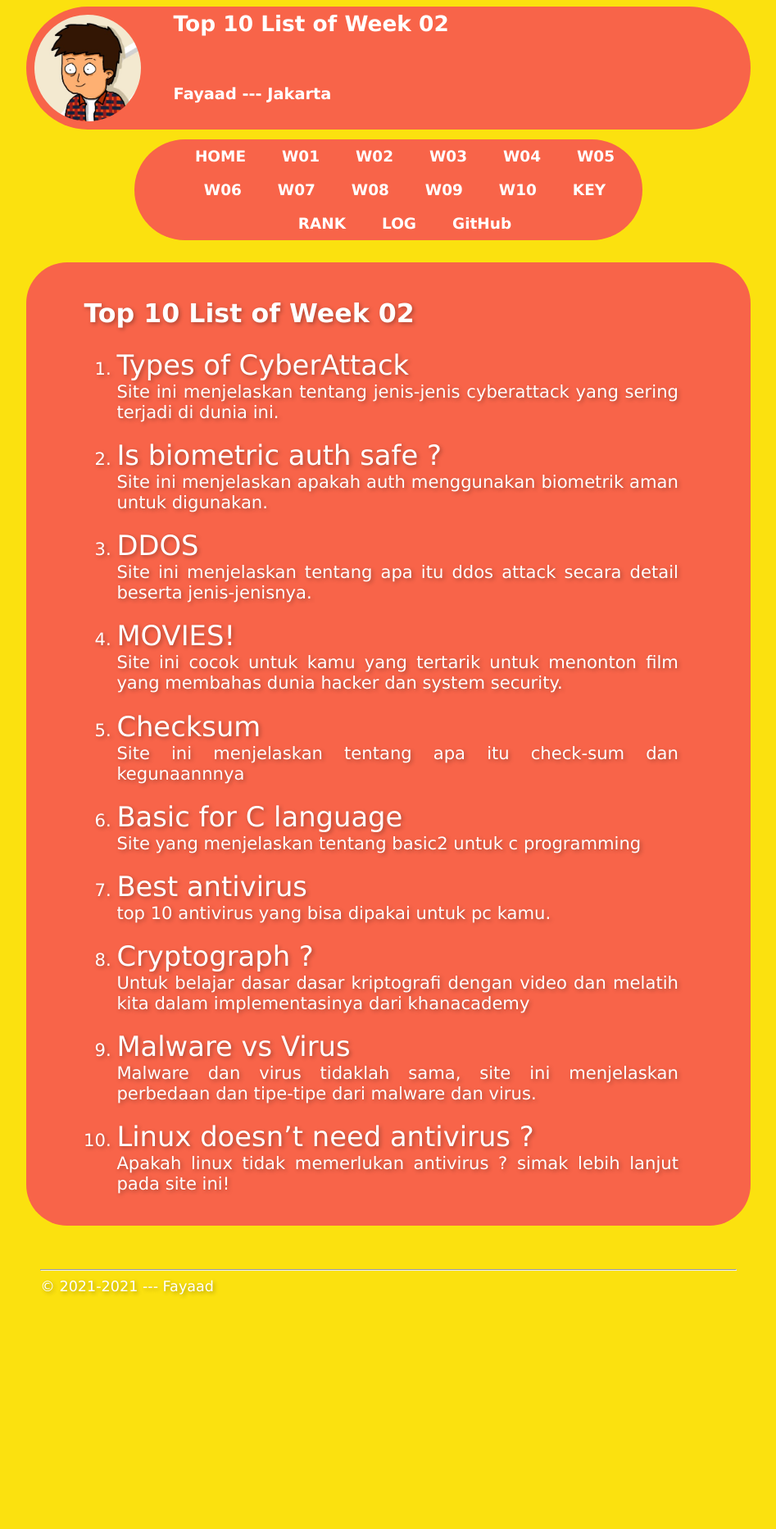
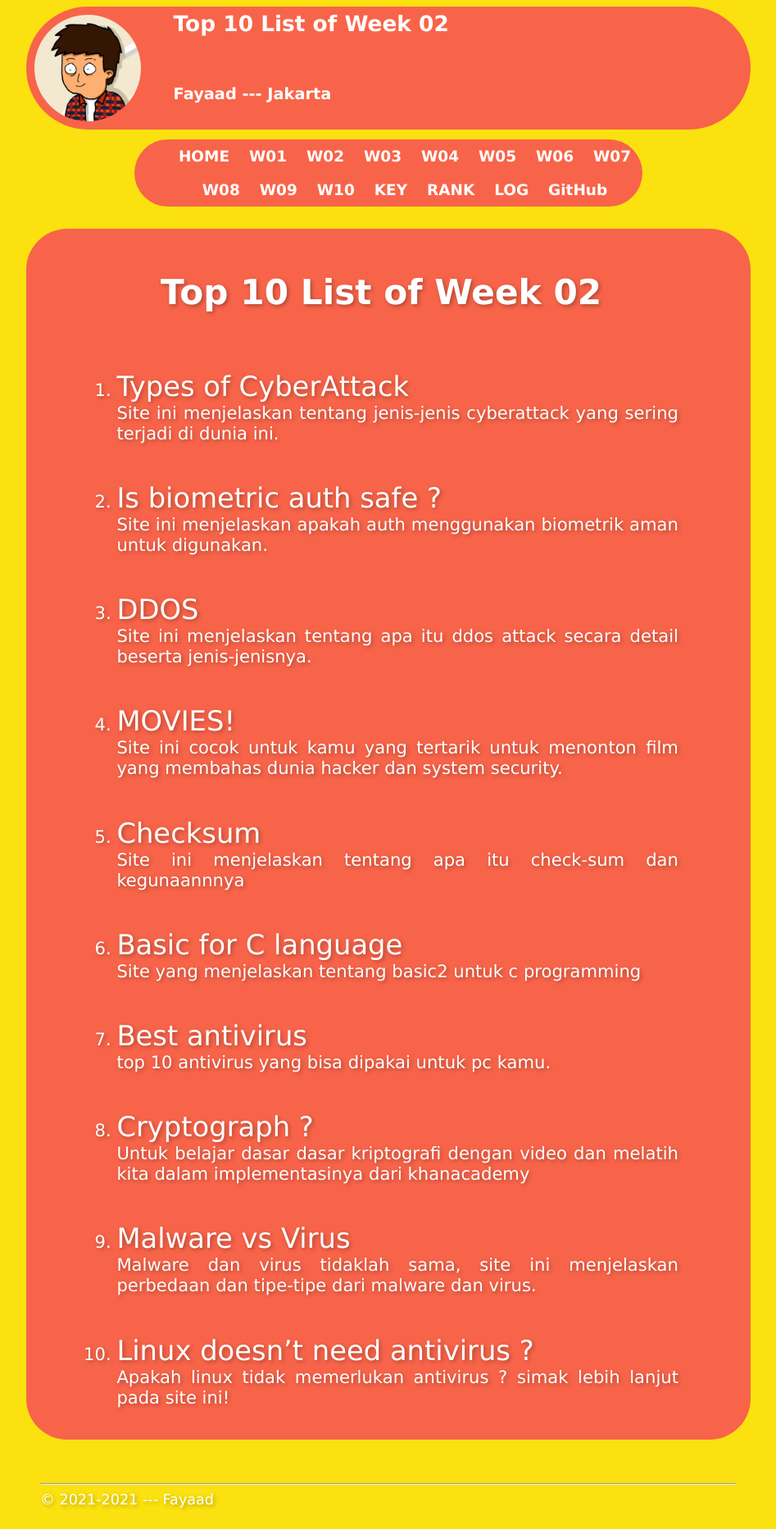
Before and after one commit to fayaadbsa/os211, a Jekyll site: the page built from w02.md, in a window 1280 px wide. Shown: the whole page at 82% size, without its empty margins (166-1113 px from the left). Built offline with Jekyll 4.4.1, drawn with Linux system fonts in a browser that asks for light colours; our own code applies the rules of GitHub Pages for plain Markdown files; before the commit the page ends 1604 px from its top, so only the background shows below that.

Commit message:
Update style.css

```diff
--- a/assets/css/style.css
+++ b/assets/css/style.css
@@ -126,9 +126,15 @@
 
 }
 
+h1{
+  font-size: 2em;
+  text-align: center;
+  padding-bottom: 10px;
+}
+
 .navbar ul li {
   display:        inline-block;
-  padding: 20px;
+  padding: 10px;
   padding-top:    10px;
   padding-bottom: 10px;
 
@@ -167,6 +173,9 @@ section{
   font-size: 1.2em;
 }
 
+section li {
+  padding-top: 5px;
+}
 
 section a{
   font-size: 1.6em;
```
